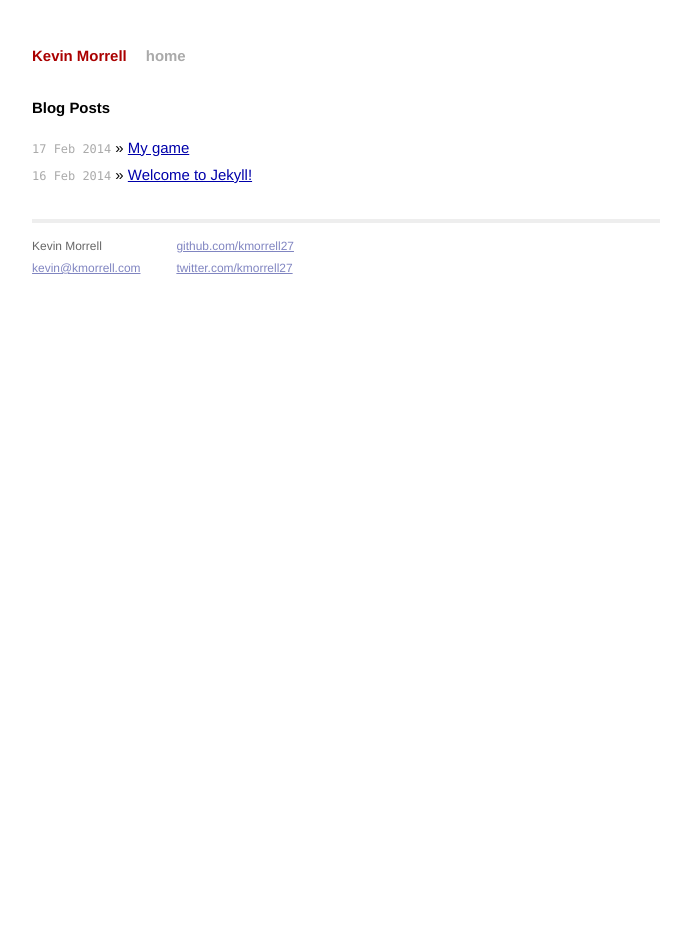
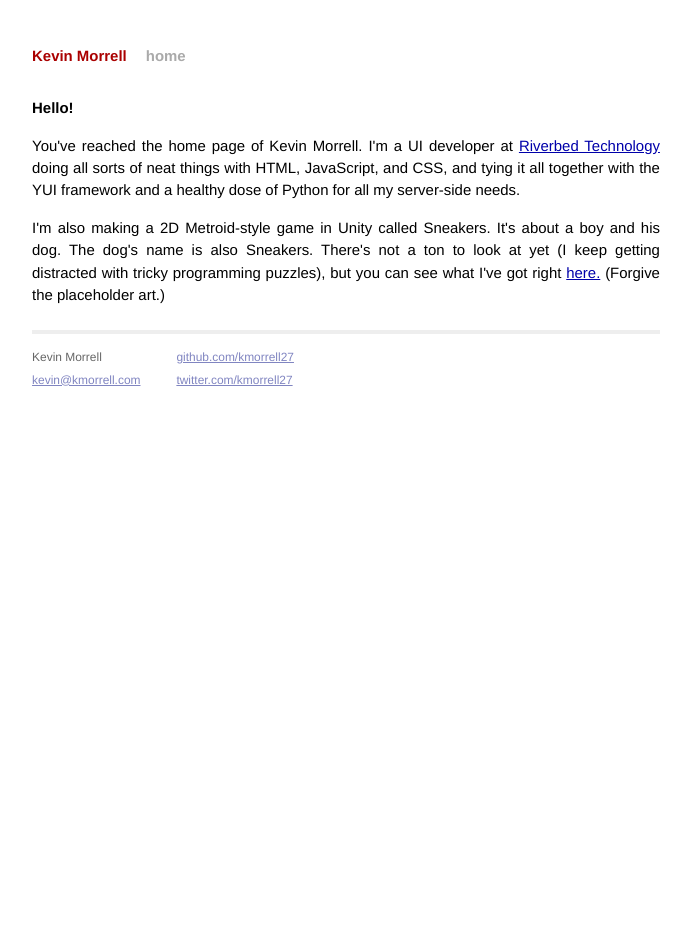
Before and after one commit to kmorrell27/kmorrell27.github.io, a Jekyll site: the page built from index.html, in a window 1280 px wide. Shown: the whole page, without its empty margins (294-985 px from the left). Built offline with Jekyll 4.4.1, drawn with Linux system fonts in a browser that asks for light colours; Markdown is read by kramdown in place of the engine named in the settings.

Commit message:
Finally got myself a proper homepage.

```diff
--- a/index.html
+++ b/index.html
@@ -1,13 +1,20 @@
 ---
 layout: default
-title: Your New Jekyll Site
+title: Kevin Morrell
 ---
 
 <div id="home">
-  <h1>Blog Posts</h1>
-  <ul class="posts">
-    {% for post in site.posts %}
-      <li><span>{{ post.date | date_to_string }}</span> &raquo; <a href="{{ post.url }}">{{ post.title }}</a></li>
-    {% endfor %}
-  </ul>
+  <h1>Hello!</h1>
+  <p>You've reached the home page of Kevin Morrell. I'm a UI developer at
+  <a href="http://www.riverbed.com/">Riverbed Technology</a> doing all sorts of
+  neat things with HTML, JavaScript, and CSS, and tying it all together with
+  the YUI framework and a healthy dose of Python for all my server-side
+  needs.
+  </p>
+  <p>I'm also making a 2D Metroid-style game in Unity called Sneakers. It's
+  about a boy and his dog. The dog's name is also Sneakers. There's not a ton
+  to look at yet (I keep getting distracted with tricky programming puzzles),
+  but you can see what I've got right <a href="/2014/02/17/my-game.html">here.</a>
+  (Forgive the placeholder art.)
+  </p>
 </div>
```
Also changed, not shown: _posts/2014-02-16-welcome-to-jekyll.markdown (deleted, +0 -24 lines).
